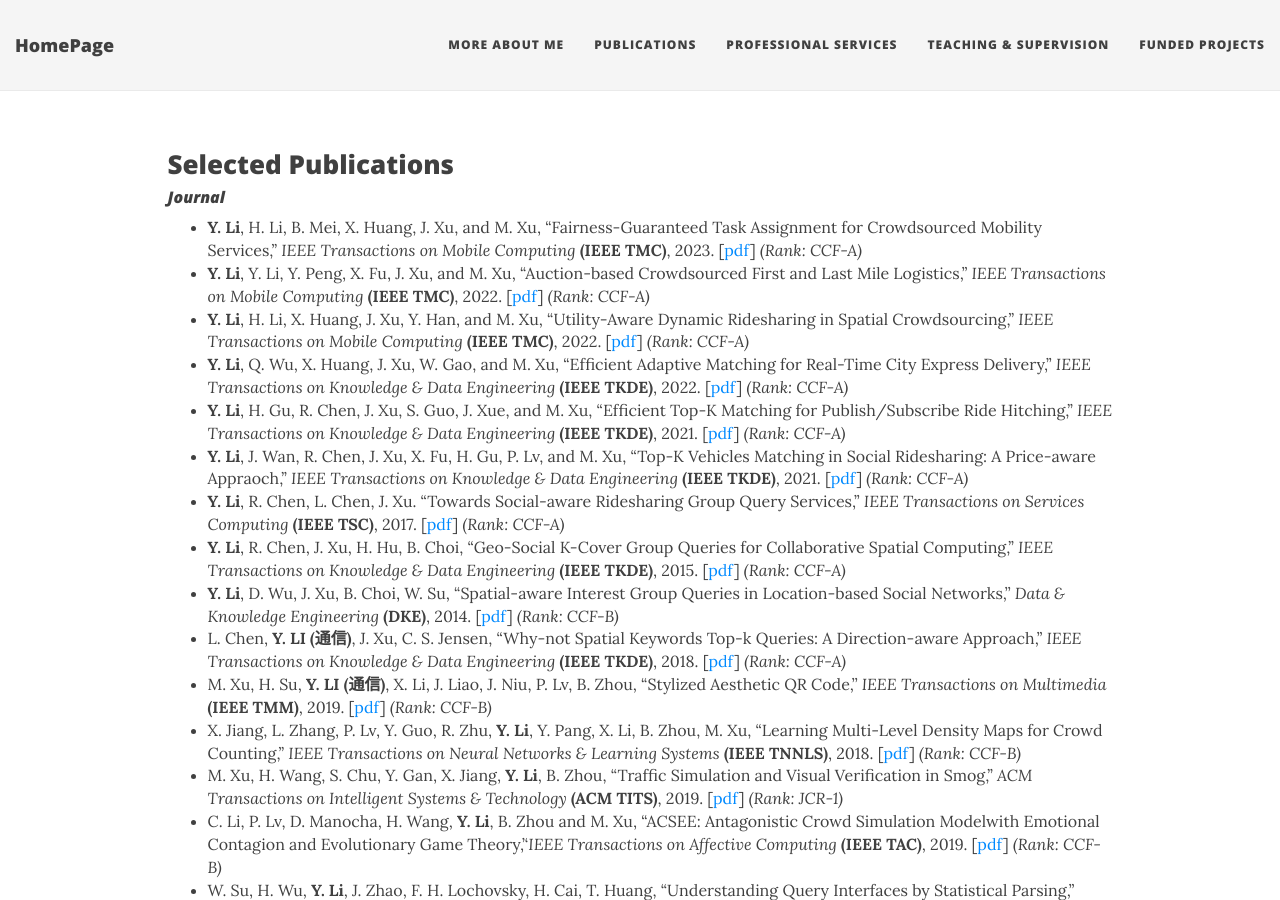
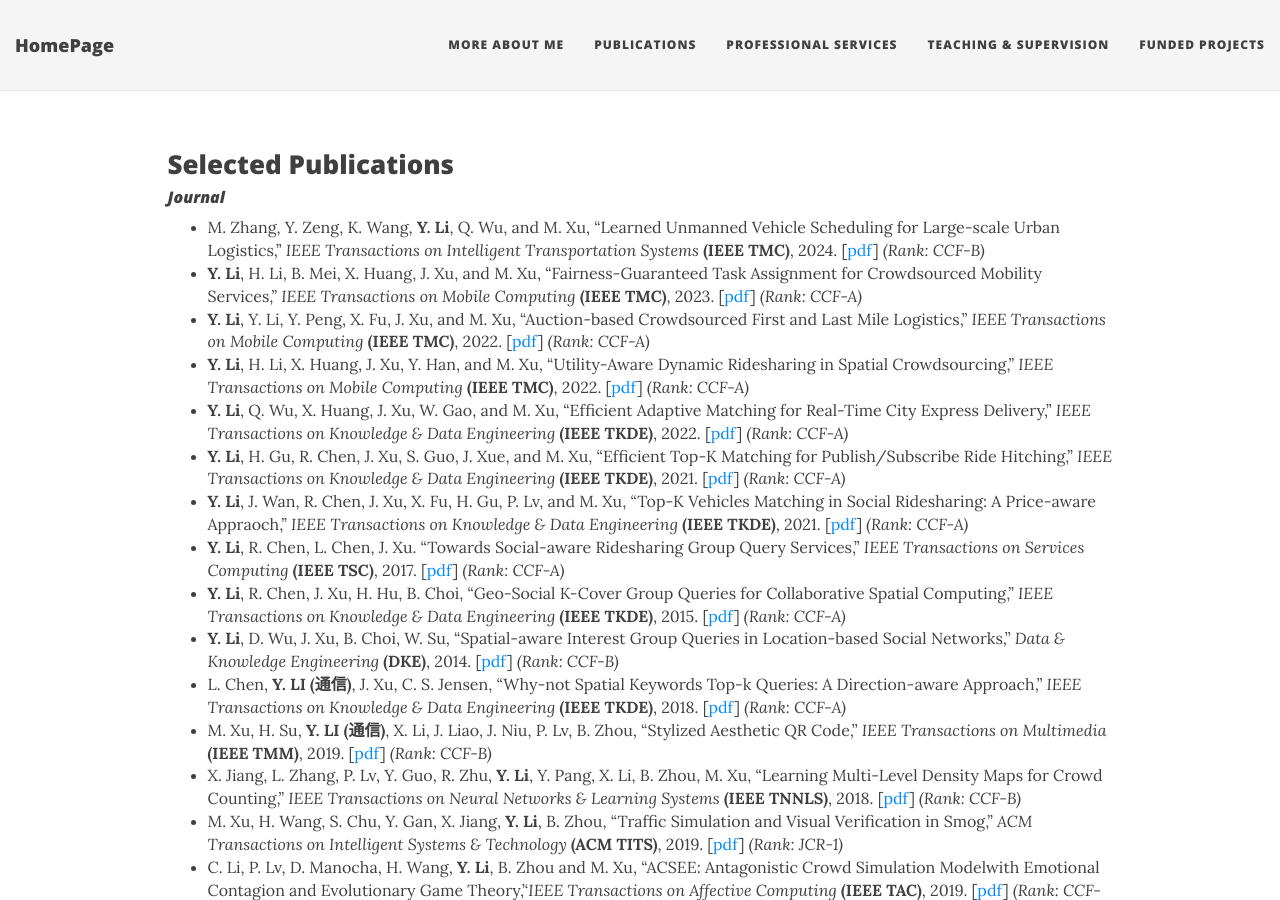
Before and after one commit to zzudb/zzudb.github.io, a Jekyll site: the page built from pages/mypublications.md, in a window 1280 px wide and 900 px high. Built offline with Jekyll 4.4.1, drawn with Linux system fonts in a browser that asks for light colours; nearby versions of some CDN libraries.

Commit message:
Update mypublications.md

```diff
--- a/pages/mypublications.md
+++ b/pages/mypublications.md
@@ -6,6 +6,7 @@ show-avatar: false
 
 #### _Journal_
 
+* M. Zhang, Y. Zeng, K. Wang, **Y. Li**, Q. Wu, and M. Xu, "Learned Unmanned Vehicle Scheduling for Large-scale Urban Logistics,'' _IEEE Transactions on Intelligent Transportation Systems_ **(IEEE TMC)**, 2024. [[pdf](https://zzudb.github.io/pages/mypublications/)] _(Rank: CCF-B)_
 * **Y. Li**, H. Li, B. Mei, X. Huang, J. Xu, and M. Xu, "Fairness-Guaranteed Task Assignment for Crowdsourced Mobility Services,'' _IEEE Transactions on Mobile Computing_ **(IEEE TMC)**, 2023. [[pdf](https://zzudb.github.io/pages/mypublications/)] _(Rank: CCF-A)_
 * **Y. Li**, Y. Li, Y. Peng, X. Fu, J. Xu, and M. Xu, "Auction-based Crowdsourced First and Last Mile Logistics,'' _IEEE Transactions on Mobile Computing_ **(IEEE TMC)**, 2022. [[pdf](https://zzudb.github.io/pages/mypublications/)] _(Rank: CCF-A)_
 * **Y. Li**, H. Li, X. Huang, J. Xu, Y. Han, and M. Xu, "Utility-Aware Dynamic Ridesharing in Spatial Crowdsourcing,'' _IEEE Transactions on Mobile Computing_ **(IEEE TMC)**, 2022. [[pdf](https://zzudb.github.io/pages/mypublications/)] _(Rank: CCF-A)_
```
